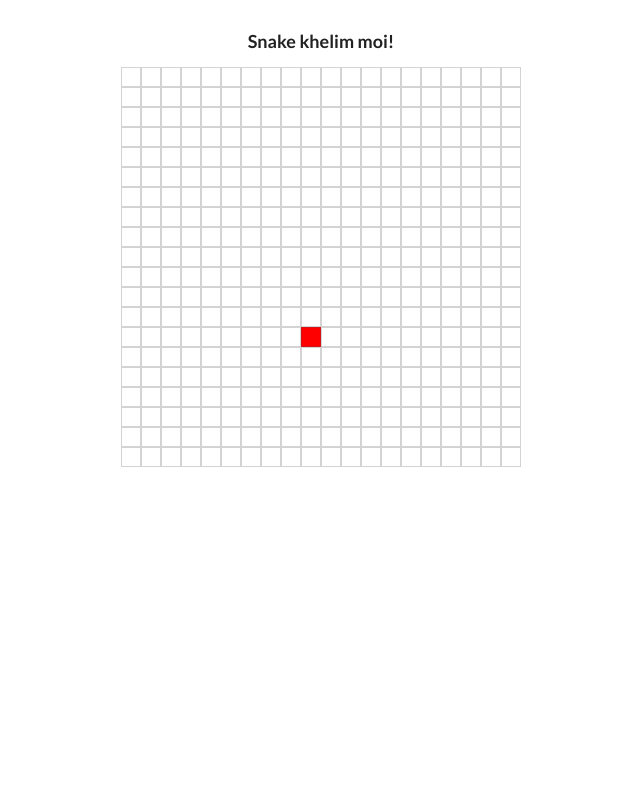
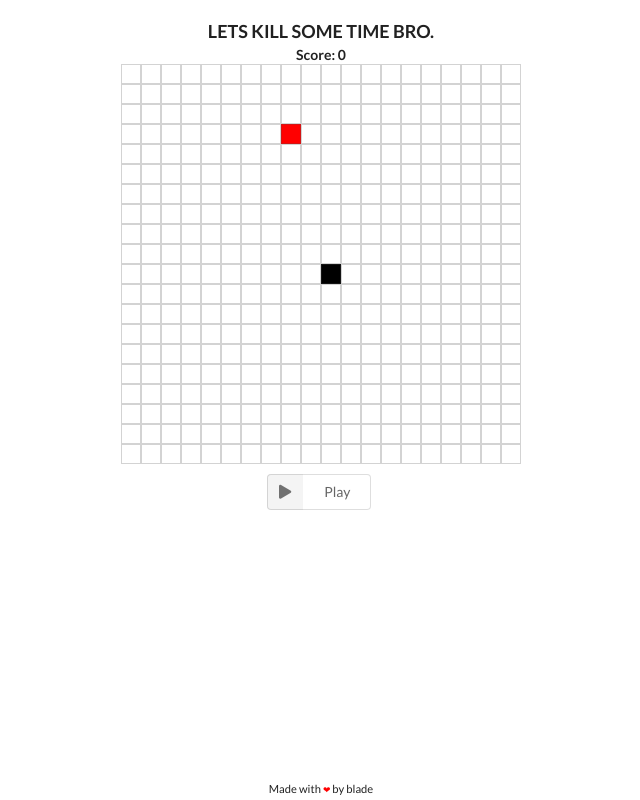
Before and after one commit to Blade365z/saanp, a React (Create React App) app: page / in a window 1280 px wide. Shown: the whole page, without its empty margins (319-959 px from the left). Built offline with nearby package versions, Linux system fonts and the light colour scheme.

Commit message:
Final push

```diff
--- a/src/components/App.js
+++ b/src/components/App.js
@@ -3,9 +3,14 @@ import Board from './Board';
 
 function App() {
     return (
-        <div style={{justifyContent:'center',textAlign:'center',paddingTop:'30px'}}>
-            <h3 style={{textAlign:'center'}}>Snake khelim moi!</h3>
-            <Board/>
+        <div className="ui container">
+            <div style={{ justifyContent: 'center', textAlign: 'center', paddingTop: '20px' }}>
+                <h3 style={{ textAlign: 'center' , marginBottom:'3px' }}>LETS KILL SOME TIME BRO.</h3>
+                <Board />
+
+
+            </div>
+
         </div>
     )
 }
--- a/src/components/Board.js
+++ b/src/components/Board.js
@@ -2,40 +2,40 @@ import React, { Component } from 'react'
 import { getInitialLocationForSnake, getRandomGrid } from './helper';
 import './saanp.css';
 
+
 class Board extends Component {
+
     constructor() {
         super();
         this.state = {
             rows: 20,
             cols: 20,
             grid: [],
-            snake: {
-                row: 0,
-                col: 0
-            },
-            food: {
-            },
-            tail: [
-            ],
+            snakeHead: getInitialLocationForSnake(20, 20),
+            food: getRandomGrid(20, 20),
+            snakeTail: [],
             score: 0,
-            SnakeMoveInterval: 100,
             currentDirection: 'right',
-            numberOfTails: 5
+            numberOfTails: 2,
+            currentGameSate: 0,
+            speed: 200
         }
     }
-
+    // initialState = this.state;;
     renderGrid = async () => {
         var grid = [];
         for (let row = 0; row < this.state.rows; row++) {
             for (let col = 0; col < this.state.cols; col++) {
-                let isFood = false, isHead = false, isTail = false;
+                let isFood = false,
+                    isHead = false,
+                    isTail = false;
                 if (row === this.state.food.row && col === this.state.food.col) {
                     isFood = true;
                 }
-                if (row === this.state.snake.row && col === this.state.snake.col) {
+                if (row === this.state.snakeHead.row && col === this.state.snakeHead.col) {
                     isHead = true;
                 }
-                this.state.tail.map(t => {
+                this.state.snakeTail.map(t => {
                     if (row === t.row && col === t.col) {
                         isTail = true;
                     }
@@ -53,70 +53,96 @@ class Board extends Component {
             grid: grid
         })
     }
-    moveSnakeInDirection = () => {
-        var snakeHEADState = this.state.snake;
-        let tail = this.state.tail;
+    moveSnakeInDirection = async () => {
+        var snakeHEADState = this.state.snakeHead;
+        let tail = this.state.snakeTail;
+        let checking = await this.checkIfGameOverOREat();
         tail.unshift({
             row: snakeHEADState.row,
             col: snakeHEADState.col,
         })
+        if (checking === -1) {
+            this.gameOver();
+            return 0;
+        } else {
+            if (checking === 1) {
+                this.snakeEatsFood();
+            }
             let direction = this.state.currentDirection;
             if (direction === 'right') {
                 snakeHEADState.col++;
-        }
-        else if (direction === 'left') {
+            } else if (direction === 'left') {
                 snakeHEADState.col--;
-        }
-        else if (direction === 'up') {
+            } else if (direction === 'up') {
                 snakeHEADState.row--;
-        }
-        else if (direction === 'down') {
+            } else if (direction === 'down') {
                 snakeHEADState.row++;
             }
             this.setState({
-            snake: snakeHEADState,
-            tail: tail.slice(0, this.state.numberOfTails)
+                snakeHead: snakeHEADState,
+                snakeTail: tail.slice(0, this.state.numberOfTails)
             });
             this.renderGrid();
+
         }
-    updateSnakePosition = (i = null, j = null) => {
+
+    }
+    InitalizeSnakeOnBoard = () => {
         let rows = this.state.rows;
         let cols = this.state.cols;
         let newPos = getInitialLocationForSnake(rows, cols)
-        if (i !== null && j !== null) {
-            newPos.row = i;
-            newPos.col = j;
-        }
         this.setState({
-            snake: newPos
+            snakeHead: newPos
         })
-
         return newPos;
     }
-    updateFoodPosition = () => {
+    InitializeFoodOnBoard = () => {
         let rows = this.state.rows;
         let cols = this.state.cols;
         let newPos = getRandomGrid(rows, cols)
+        let unique = false;
+        while (unique === false) {
+            this.state.snakeTail.map(pos => {
+                if (newPos.row === pos.row && newPos.col === pos.col) {
+                    newPos = getRandomGrid(rows, cols)
+                    unique = false;
+                }
+                else {
+                    unique = true;
+                }
+            })
+            if (newPos.row === this.state.snakeHead.row && newPos.col === this.state.snakeHead.col) {
+                newPos = getRandomGrid(rows, cols)
+                unique = false;
+            }
+        }
         this.setState({
             food: newPos
         })
         return newPos;
     }
-    componentDidMount = async () => {
-        await this.updateFoodPosition();
-        await this.updateSnakePosition();
+    componentDidMount = () => {
         document.body.addEventListener('keydown', this.handleKeyPress);
         this.renderGrid();
-        this.updatePosition();
-        // this.tempFunctionJustToScrewYou();
+
+
     }
     componentWillUnmount() {
         document.body.removeEventListener('keydown', this.handleKeyPress);
     }
 
-    handleKeyPress = (e) => {
+    handleKeyPress = (e,key=null) => {
         let currentDirection = null;
-        switch (e.keyCode) {
+        let directionType = {
+            'right': 'horizontal',
+            'left': 'horizontal',
+            'up': 'vertical',
+            'down': 'vertical'
+        };
+        if(key==null){
+            key = e.keyCode;
+        }
+        switch (key) {
             case 37:
                 currentDirection = 'left';
                 break;
@@ -134,47 +160,146 @@ class Board extends Component {
                 currentDirection = 'down';
                 break;
         }
-        if (this.state.currentDirection !== currentDirection) {
+        if (this.state.currentGameSate === 1) {
+            if ((this.state.currentDirection !== currentDirection) && (directionType[this.state.currentDirection] !== directionType[currentDirection])) {
                 this.setState({
                     currentDirection: currentDirection
                 })
                 this.moveSnakeInDirection(currentDirection)
             }
         }
-
-    shiftTail = (headPosition) => {
-        var arr = [];
-        for (let i = 0; i < this.state.numberOfTails; i++) {
-            if (i == 0) {
-                arr.push(headPosition)
+    }
+    checkIfGameOverOREat = async () => {
+        const { row, col } = this.state.snakeHead;
+        let outcome = 0;
+        this.state.snakeTail.map(pos => {
+            if (row === pos.row && col === pos.col) {
+                outcome = -1;
+            }
+        })
+        if (row === this.state.food.row && col === this.state.food.col) {
+            outcome = 1;
         } else {
-
-
+            if (row + 1 > this.state.rows || col + 1 > this.state.cols) {
+                outcome = -1;
+            }
+            if (row < 0 || col < 0) {
+                outcome = -1;
             }
         }
+        return outcome;
+    }
+    snakeEatsFood = () => {
+        this.InitializeFoodOnBoard();
         this.setState({
-            tail: arr
+            numberOfTails: this.state.numberOfTails + 1,
+            score: this.state.score + 10,
+            speed: this.state.speed - 10
+        });
+        clearInterval(this.positionUpdater);
+        this.updatePosition();
+    }
+    positionUpdater = null;
+    gameOver = () => {
+        this.setState({
+            currentGameSate: -1
         })
-        this.renderGrid();
+        clearInterval(this.positionUpdater)
     }
-
+    restartGame = () => {
+        this.setState({
+            grid: [],
+            snakeHead: getInitialLocationForSnake(20, 20),
+            food: getRandomGrid(20, 20),
+            snakeTail: [],
+            score: 0,
+            currentDirection: 'right',
+            numberOfTails: 2,
+            currentGameSate: 0,
+            speed: 200
+        });
+        this.startGame()
+    }
+    startGame = () => {
+        this.setState({
+            currentGameSate: 1
+        })
+        this.updatePosition();
+    }
     updatePosition = () => {
-        setInterval(() => {
-
+        this.positionUpdater = setInterval(() => {
             this.moveSnakeInDirection();
-        }, 300);
+        }, this.state.speed);
     }
     render() {
         const listOfGrids = this.state.grid.map(grid => {
-            return <div key={grid.row.toString() + '-' + grid.col.toString()} className={
-                grid.isHead
-                    ? 'square snake-head' : grid.isTail
-                        ? 'square snake-tail' : grid.isFood
-                            ? 'square food-item' : 'square'
+            return <div key={grid.row.toString() + '-' + grid.col.toString()}
+                className={
+                    grid.isHead ?
+                        'square snake-head' : grid.isTail ?
+                            'square snake-tail' : grid.isFood ?
+                                'square food-item' : 'square'
 
-            }></div>
+                } > </div>
         })
-        return <div className="mainBoard">{listOfGrids}</div>
+        return (<div>
+             <div style={{ marginTop: '0px' }}>
+                {this.state.currentGameSate === -1 && <div><h3 style={{ margin: '0px', color: 'red' }}>Game over!</h3></div>}
+                <div><h5>Score: {this.state.score}</h5></div>
+            </div>
+            <div className="mainBoard" > {listOfGrids} </div>
+            <div style={{ marginTop: '10px' }}>
+                {this.state.currentGameSate === 0 && <button className="ui labeled icon  basic button" onClick={this.startGame}>
+                    <i className="play icon"></i>
+                        Play
+                    </button>}
+            </div>
+            <div style={{ marginTop: '10px' }}>
+                {this.state.currentGameSate === -1 && <button className="ui labeled icon  basic button" onClick={this.restartGame}>
+                    <i className="redo icon"></i>
+                        Replay
+                    </button>}
+            </div>
+
+            {
+                this.state.currentGameSate  ===1 &&
+            <div className="controlBtns">
+                <div>
+                    <button class="ui basic button "  onClick={()=>{
+                        this.handleKeyPress(null,38)
+                    }} >
+                        <i class="angle up icon horizontalBtns" ></i>
+                    </button>
+                </div>
+                <div style={{display:'flex',justifyContent:'center'}}>
+                    <div className="LinearControlButtons">
+                    <button class="ui basic button " onClick={()=>{
+                        this.handleKeyPress(null,37)
+                    }}  >
+                        <i class="angle left icon horizontalBtns"></i>
+                    </button>
+                    </div>
+                    <div className="LinearControlButtons">
+                    <button class="ui basic button"  onClick={()=>{
+                        this.handleKeyPress(null,39)
+                    }} >
+                        <i class="angle right icon " ></i>
+                    </button>
+                    </div>
+                </div>
+                <div>
+                    <button class="ui basic button " onClick={()=>{
+                        this.handleKeyPress(null,40)
+                    }} >
+                        <i class="angle down icon horizontalBtns"  ></i>
+                    </button>
+                </div>
+            </div>
+            }
+             <div className="footer">
+                    <small style={{margin:'0'}}>Made with <span style={{color:'red',fontSize:'0.8em',paddingTop:'10'}}> ❤ </span> by blade</small>
+                </div>
+        </div>)
     }
 }
 export default Board;
--- a/src/components/saanp.css
+++ b/src/components/saanp.css
@@ -1,10 +1,70 @@
-.square{
-    height:20px;
-    width:20px;
-    border: 0.1px solid rgba(85, 85, 85, 0.253);;
+.food-item {
+    background-color: red;
 }
 
-.mainBoard{
+.snake-head {
+    background-color: black;
+}
+
+.snake-tail {
+    background-color: black;
+}
+.horizontalBtns{
+    text-align: end !important;
+}
+.LinearControlButtons{
+    margin-left: 75px;
+    margin-right: 75px;
+    margin-top: 20px;
+    margin-bottom: 20px;
+
+}
+.controlBtns i{
+    font-size: 1em;
+}
+.footer{
+      position: fixed;
+  left: 0;
+  bottom: 0;
+  width: 100%;
+  text-align: center;
+}
+@media (min-width:320px) {
+    /* smartphones, iPhone, portrait 480x320 phones */
+    .square {
+        height: 15px;
+        width: 15px;
+        border: 0.1px solid rgba(85, 85, 85, 0.253);
+        ;
+    }
+    .mainBoard {
+        width: 300px;
+        height: 300px;
+        margin: auto;
+        display: flex;
+        flex-direction: row;
+        flex-wrap: wrap;
+    }
+    .controlBtns{
+    margin-top: 55px;
+
+    }
+
+}
+
+@media (min-width:481px) {
+    /* portrait e-readers (Nook/Kindle), smaller tablets @ 600 or @ 640 wide. */
+}
+
+@media (min-width:641px) {
+    /* portrait tablets, portrait iPad, landscape e-readers, landscape 800x480 or 854x480 phones */
+    .square {
+        height: 20px;
+        width: 20px;
+        border: 0.1px solid rgba(85, 85, 85, 0.253);
+        ;
+    }
+    .mainBoard {
         width: 400px;
         height: 400px;
         margin: auto;
@@ -12,14 +72,30 @@
         flex-direction: row;
         flex-wrap: wrap;
     }
-
-.food-item{
-    background-color: red;
 }
 
-.snake-head{
-    background-color: black;
+@media (min-width:961px) {
+    /* tablet, landscape iPad, lo-res laptops ands desktops */
 }
-.snake-tail{
-    background-color: blue;
+
+@media (min-width:1025px) {
+    /* big landscape tablets, laptops, and desktops */
+    .square {
+        height: 20px;
+        width: 20px;
+        border: 0.1px solid rgba(85, 85, 85, 0.253);
+        ;
     }
+    .mainBoard {
+        width: 400px;
+        height: 400px;
+        margin: auto;
+        display: flex;
+        flex-direction: row;
+        flex-wrap: wrap;
+    }
+}
+
+@media (min-width:1281px) {
+    /* hi-res laptops and desktops */
+}
```
Lines whose indentation alone changed are shown as unchanged.
